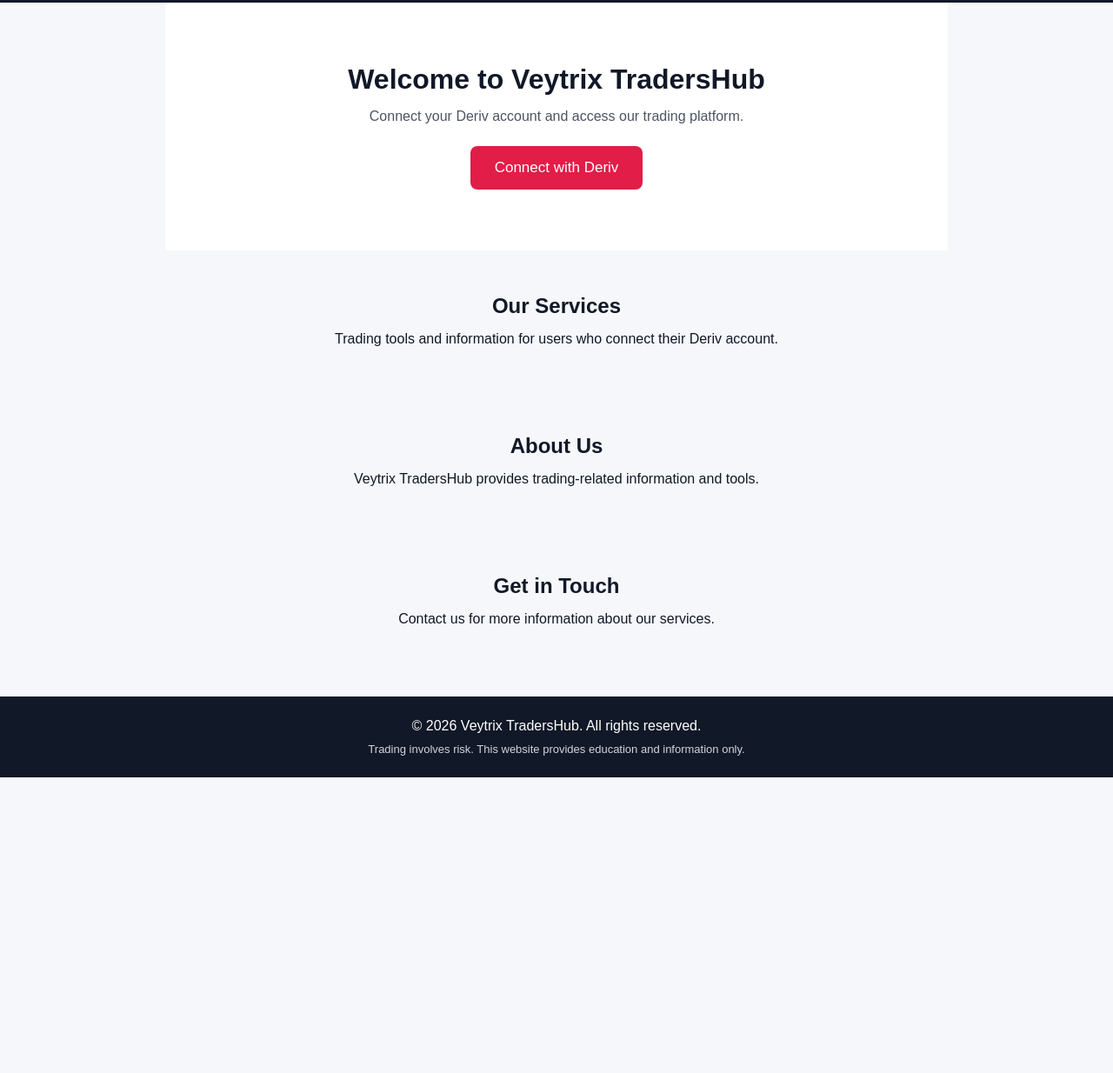
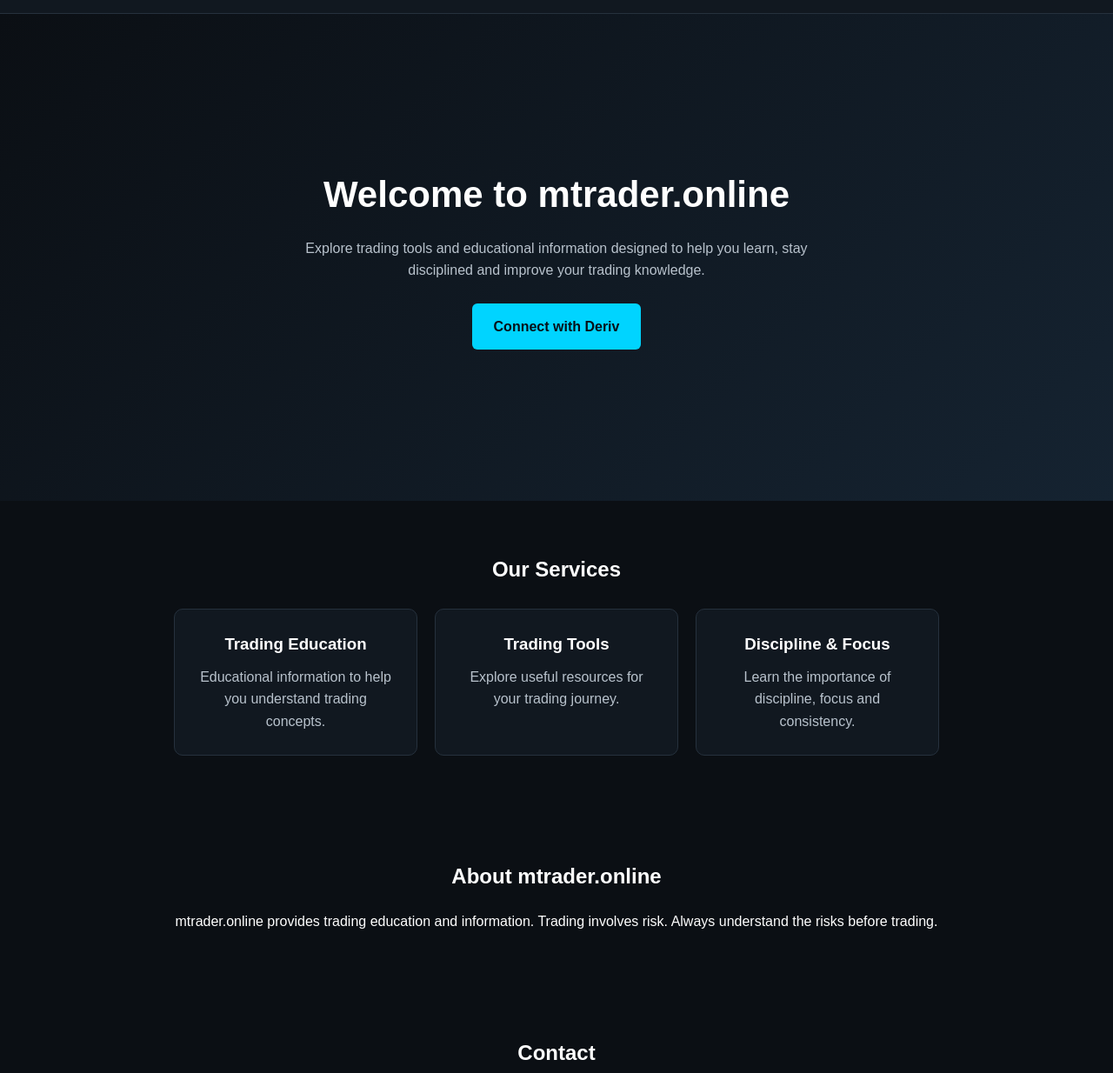
Before and after one commit to markkinoti12/Veytrix-tradershub-, a plain HTML site: page index.html in a window 1280 px wide. Shown: the part 107-1341 px from the top of the page at 87% size. Before the commit the page ends 1001 px from the top, so only its background shows below. Drawn offline with Linux system fonts and the light colour scheme.

Commit message:
Update index.html

```diff
--- a/index.html
+++ b/index.html
@@ -3,8 +3,7 @@
 <head>
   <meta charset="UTF-8">
   <meta name="viewport" content="width=device-width, initial-scale=1.0">
-
-  <title>Veytrix TradersHub</title>
+  <title>mtrader.online</title>
 
   <style>
     * {
@@ -15,86 +14,108 @@
     }
 
     body {
-      background: #f5f7fa;
-      color: #111827;
+      background: #0b0f14;
+      color: white;
+      line-height: 1.6;
     }
 
     header {
-      background: #111827;
-      color: white;
+      background: #111820;
       padding: 20px;
       text-align: center;
+      border-bottom: 1px solid #26313d;
     }
 
     header h1 {
-      margin-bottom: 8px;
+      font-size: 28px;
     }
 
     nav {
-      margin-top: 15px;
+      margin-top: 12px;
     }
 
     nav a {
       color: white;
       text-decoration: none;
       margin: 0 10px;
+      font-size: 15px;
     }
 
     .hero {
+      min-height: 70vh;
+      display: flex;
+      align-items: center;
+      justify-content: center;
       text-align: center;
-      padding: 70px 20px;
-      background: white;
+      padding: 30px 20px;
+      background: linear-gradient(135deg, #0b0f14, #152331);
     }
 
     .hero h2 {
-      font-size: 32px;
+      font-size: 42px;
       margin-bottom: 15px;
     }
 
     .hero p {
-      margin-bottom: 25px;
-      color: #4b5563;
+      color: #b8c2cc;
+      max-width: 600px;
+      margin: auto;
     }
 
-    .deriv-btn {
+    .btn {
       display: inline-block;
-      background: #e11d48;
-      color: white;
-      border: none;
-      padding: 15px 28px;
-      border-radius: 8px;
-      font-size: 17px;
-      cursor: pointer;
+      margin-top: 25px;
+      padding: 14px 25px;
+      background: #00d4ff;
+      color: #071018;
       text-decoration: none;
+      font-weight: bold;
+      border-radius: 6px;
     }
 
-    .deriv-btn:hover {
-      background: #be123c;
+    .btn:hover {
+      background: #00a9cc;
     }
 
     section {
-      padding: 50px 20px;
-      max-width: 900px;
-      margin: auto;
+      padding: 60px 20px;
       text-align: center;
     }
 
     section h2 {
-      margin-bottom: 15px;
+      margin-bottom: 20px;
+    }
+
+    .services {
+      display: flex;
+      flex-wrap: wrap;
+      justify-content: center;
+      gap: 20px;
+      margin-top: 25px;
+    }
+
+    .card {
+      background: #111820;
+      border: 1px solid #26313d;
+      padding: 25px;
+      width: 280px;
+      border-radius: 10px;
+    }
+
+    .card h3 {
+      margin-bottom: 10px;
+    }
+
+    .card p {
+      color: #b8c2cc;
     }
 
     footer {
-      background: #111827;
-      color: white;
+      background: #111820;
       text-align: center;
-      padding: 25px 15px;
-      margin-top: 30px;
-    }
-
-    .warning {
-      font-size: 13px;
-      margin-top: 10px;
-      color: #d1d5db;
+      padding: 25px;
+      color: #8995a1;
+      font-size: 14px;
     }
   </style>
 </head>
@@ -102,7 +123,7 @@
 <body>
 
   <header>
-    <h1>Veytrix TradersHub</h1>
+    <h1>mtrader.online</h1>
 
     <nav>
       <a href="#home">Home</a>
@@ -113,181 +134,77 @@
   </header>
 
   <section class="hero" id="home">
-
-    <h2>Welcome to Veytrix TradersHub</h2>
+    <div>
+      <h2>Welcome to mtrader.online</h2>
 
       <p>
-      Connect your Deriv account and access our trading platform.
+        Explore trading tools and educational information designed
+        to help you learn, stay disciplined and improve your trading knowledge.
       </p>
 
-    <button class="deriv-btn" onclick="connectDeriv()">
+      <a
+        class="btn"
+        href="https://oauth.deriv.com/oauth2/authorize?app_id=34hKmGeuybw1jpVCYcQ04&redirect_uri=https%3A%2F%2Fmtrader.online%2Fauth%2Fsuccess"
+      >
         Connect with Deriv
-    </button>
-
+      </a>
+    </div>
   </section>
 
   <section id="services">
     <h2>Our Services</h2>
+
+    <div class="services">
+
+      <div class="card">
+        <h3>Trading Education</h3>
         <p>
-      Trading tools and information for users who connect their Deriv account.
+          Educational information to help you understand trading concepts.
         </p>
+      </div>
+
+      <div class="card">
+        <h3>Trading Tools</h3>
+        <p>
+          Explore useful resources for your trading journey.
+        </p>
+      </div>
+
+      <div class="card">
+        <h3>Discipline & Focus</h3>
+        <p>
+          Learn the importance of discipline, focus and consistency.
+        </p>
+      </div>
+
+    </div>
   </section>
 
   <section id="about">
-    <h2>About Us</h2>
+    <h2>About mtrader.online</h2>
+
     <p>
-      Veytrix TradersHub provides trading-related information and tools.
+      mtrader.online provides trading education and information.
+      Trading involves risk. Always understand the risks before trading.
     </p>
   </section>
 
   <section id="contact">
-    <h2>Get in Touch</h2>
-    <p>
-      Contact us for more information about our services.
-    </p>
+    <h2>Contact</h2>
+
+    <p>Have a question? Get in touch with us.</p>
+
+    <a class="btn" href="mailto:contact@mtrader.online">
+      Get in touch
+    </a>
   </section>
 
   <footer>
-    <p>© 2026 Veytrix TradersHub. All rights reserved.</p>
-
-    <p class="warning">
-      Trading involves risk. This website provides education and information only.
+    <p>© 2026 mtrader.online. All rights reserved.</p>
+    <p>
+      Trading involves risk. This website provides educational information only.
     </p>
   </footer>
 
-
-  <script>
-
-    // YOUR REGISTERED DERIV OAUTH APP ID
-    const CLIENT_ID = "34hKmGeuybw1jpVCYcQ04";
-
-    // THIS MUST EXACTLY MATCH THE REDIRECT URL
-    // REGISTERED IN YOUR DERIV APP
-    const REDIRECT_URI =
-      "https://mtrader.online/auth/success";
-
-
-    function generateRandomString(length = 64) {
-
-      const characters =
-        "ABCDEFGHIJKLMNOPQRSTUVWXYZabcdefghijklmnopqrstuvwxyz0123456789-._~";
-
-      let result = "";
-
-      const randomValues =
-        crypto.getRandomValues(new Uint8Array(length));
-
-      for (let i = 0; i < length; i++) {
-        result += characters[randomValues[i] % characters.length];
-      }
-
-      return result;
-    }
-
-
-    async function createCodeChallenge(verifier) {
-
-      const data =
-        new TextEncoder().encode(verifier);
-
-      const digest =
-        await crypto.subtle.digest("SHA-256", data);
-
-      return btoa(
-        String.fromCharCode(...new Uint8Array(digest))
-      )
-      .replace(/\+/g, "-")
-      .replace(/\//g, "_")
-      .replace(/=+$/, "");
-    }
-
-
-    async function connectDeriv() {
-
-      try {
-
-        // Generate PKCE verifier
-        const codeVerifier =
-          generateRandomString(64);
-
-        // Generate state
-        const state =
-          generateRandomString(32);
-
-        // Save them before leaving the website
-        sessionStorage.setItem(
-          "deriv_code_verifier",
-          codeVerifier
-        );
-
-        sessionStorage.setItem(
-          "deriv_oauth_state",
-          state
-        );
-
-        // Create PKCE challenge
-        const codeChallenge =
-          await createCodeChallenge(codeVerifier);
-
-
-        // Create Deriv authorization URL
-        const authUrl =
-          new URL("https://auth.deriv.com/oauth2/auth");
-
-        authUrl.searchParams.set(
-          "response_type",
-          "code"
-        );
-
-        authUrl.searchParams.set(
-          "client_id",
-          CLIENT_ID
-        );
-
-        authUrl.searchParams.set(
-          "redirect_uri",
-          REDIRECT_URI
-        );
-
-        // Trading permission
-        authUrl.searchParams.set(
-          "scope",
-          "trade"
-        );
-
-        authUrl.searchParams.set(
-          "state",
-          state
-        );
-
-        authUrl.searchParams.set(
-          "code_challenge",
-          codeChallenge
-        );
-
-        authUrl.searchParams.set(
-          "code_challenge_method",
-          "S256"
-        );
-
-
-        // Send user to Deriv login
-        window.location.href =
-          authUrl.toString();
-
-      } catch (error) {
-
-        console.error(error);
-
-        alert(
-          "Unable to connect to Deriv. Please try again."
-        );
-
-      }
-
-    }
-
-  </script>
-
 </body>
   </html>
```
Lines whose indentation alone changed are shown as unchanged.
